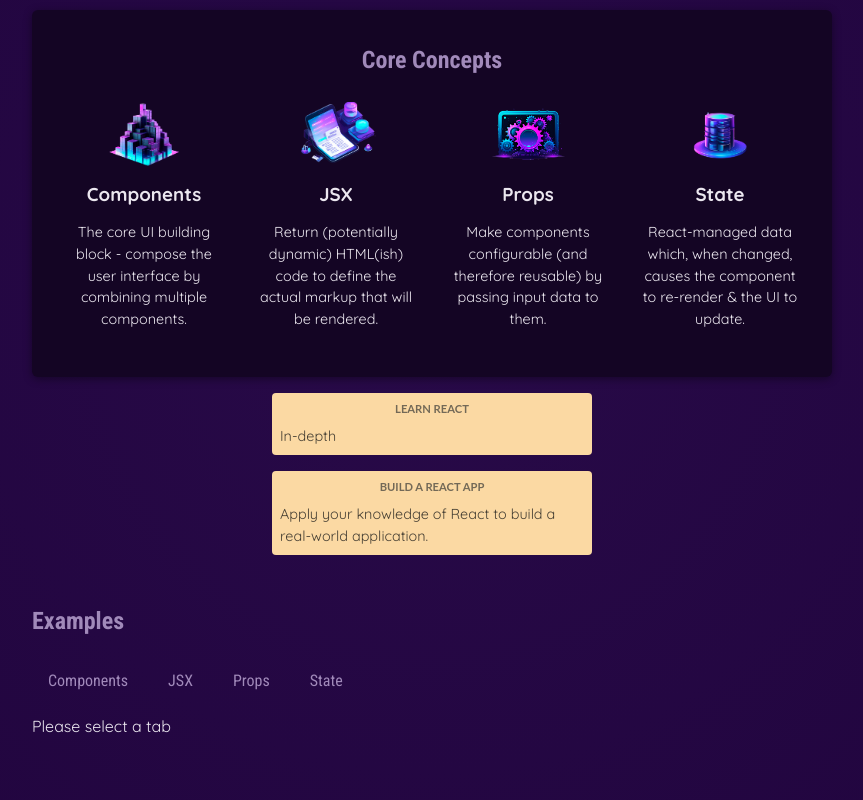
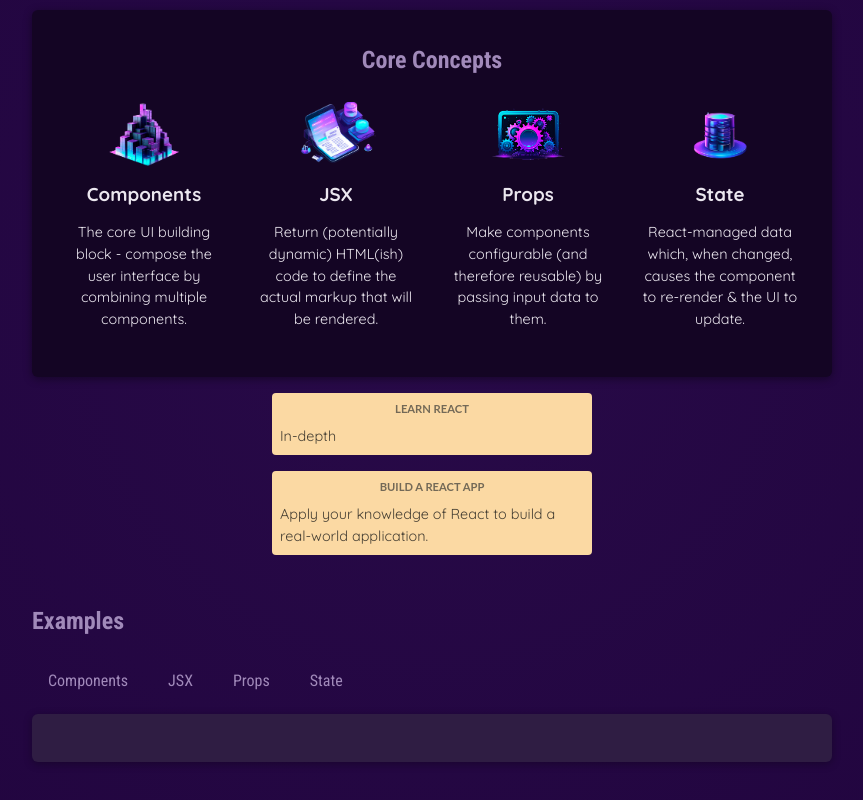
Before and after one commit to IgnacioMarucco/next, a React (Vite) app in the folder react-essentials-components/01-starting-project/: page / in a window 1280 px wide. Shown: the part 322-1122 px from the top of the page, without its empty margins (208-1071 px from the left). Built offline with nearby package versions, Linux system fonts and the light colour scheme.

Commit message:
Add EXAMPLES data import and display selected tab content in App component

```diff
--- a/react-essentials-components/01-starting-project/src/App.jsx
+++ b/react-essentials-components/01-starting-project/src/App.jsx
@@ -5,6 +5,7 @@
 import CoreConcept from "./components/CoreConcept/CoreConcept";
 import TabButton from "./components/TabButton/TabButton";
 import CourseGoal from "./components/CourseGoal/CourseGoal";
+import { EXAMPLES } from "./data";
 
 // function CoreConcept(props) {
 //   return (
@@ -66,7 +67,13 @@
             <TabButton onSelect={() => handleSelect("props")}>Props</TabButton>
             <TabButton onSelect={() => handleSelect("state")}>State</TabButton>
           </menu>
-          {selectedTab}
+          <div id="tab-content">
+            <h3>{EXAMPLES[selectedTab]?.title}</h3>
+            <p>{EXAMPLES[selectedTab]?.description}</p>
+            <pre>
+              <code>{EXAMPLES[selectedTab]?.code}</code>
+            </pre>
+          </div>
         </section>
       </main>
     </div>
```
